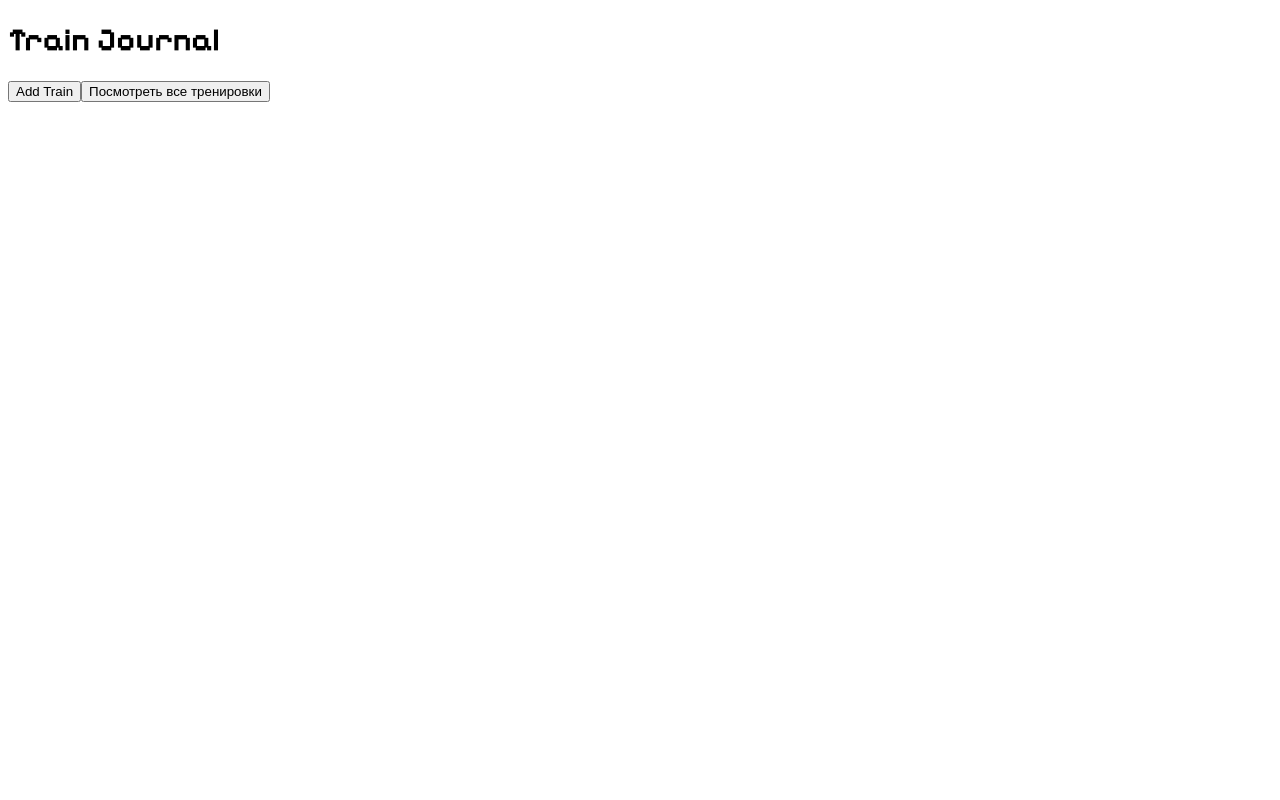
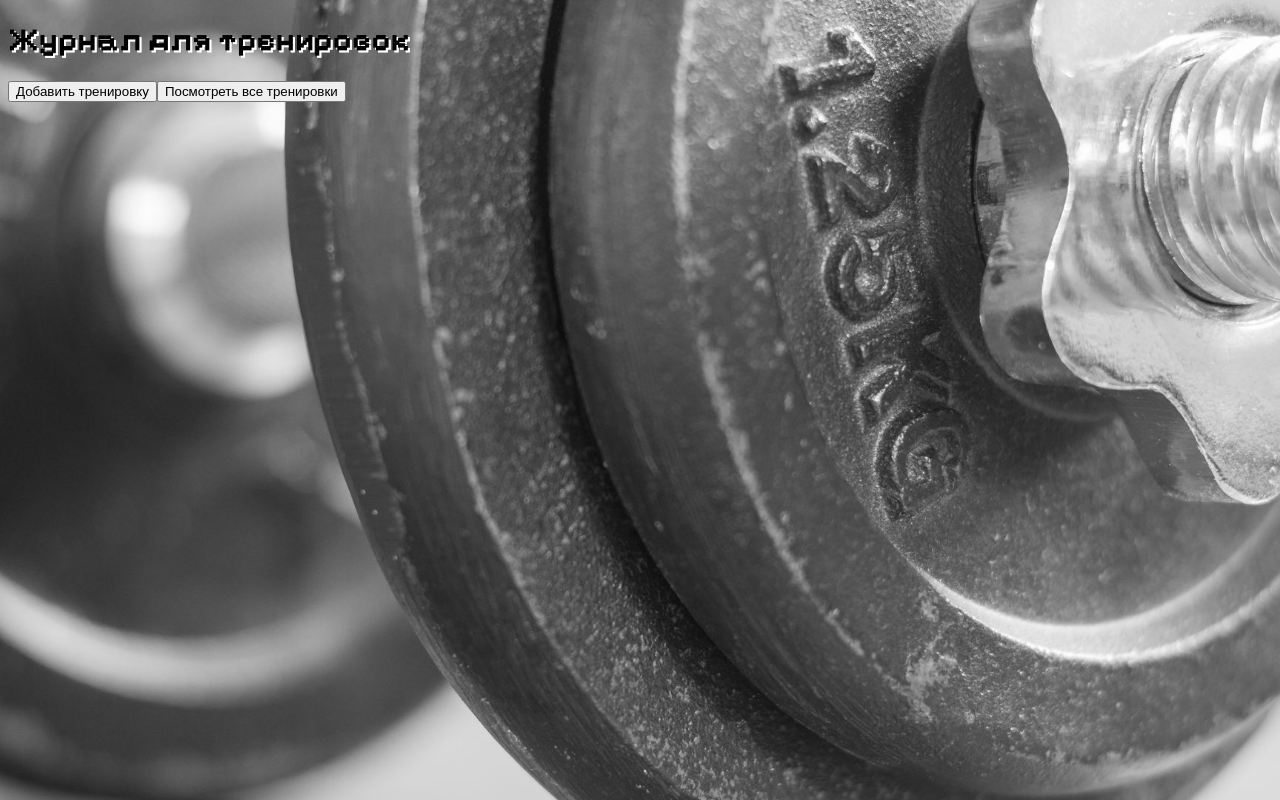
Before and after one commit to DimaShtGitHub/train-journal.github.io, a React (Vite) app: page / in a window 1280 px wide. Built offline with nearby package versions, Linux system fonts and the light colour scheme.

Commit message:
add bg-img and edit  style app

```diff
--- a/src/App.jsx
+++ b/src/App.jsx
@@ -6,8 +6,8 @@ const App = () => {
   const [isModalOpen, setModalOpen] = useState(false);
 
   return (<>
-    <h1>Train Journal</h1>
-    <button onClick={() => setModalOpen(true)}>Add Train</button>
+    <h1>Журнал для тренировок</h1>
+    <button onClick={() => setModalOpen(true)}>Добавить тренировку</button>
     <button>Посмотреть все тренировки</button>
 
     <Modal isOpen={isModalOpen} onClose={() => setModalOpen(false)}>
--- a/src/index.css
+++ b/src/index.css
@@ -110,10 +110,23 @@ code {
   background: var(--code-bg);
 } */
 
+html {
+  height: 100%;
+}
+
+h1 {
+  text-shadow: 2px 2px white, 2px 2px white;
+}
 
 .pixelify-sans {
   font-family: "Pixelify Sans", sans-serif;
   font-optical-sizing: auto;
   font-weight: 400;
   font-style: normal;
+
+
+  background-image: url('./assets/img/shtanga_bliny_tiazheloatleta_115326_1920x1080.jpg');
+  background-repeat: no-repeat; /* не повторять изображение */
+  background-size: cover; /* растянуть на весь экран */
+  background-position: center center; /* центрировать изображение */
 }
--- a/src/pages/NewTrain.jsx
+++ b/src/pages/NewTrain.jsx
@@ -36,11 +36,13 @@ const NewTrain = () => {
 
     const gym = event.target.gym.value
     const num = event.target.num.value
+    const lap = event.target.lap.value
     const weight = event.target.weight.value
 
     setList(pre => [...pre, {
       gym: gym,
       number: num,
+      lap: lap,
       weight: weight
     }])
 
@@ -65,21 +67,25 @@ const NewTrain = () => {
         </p>
 
         <p>
+          <input type="number" name="lap" placeholder="Количество кругов:"></input>
+        </p>
+
+        <p>
           <input type="text" name="weight" placeholder="Дополнительный вес:"></input>
         </p>
-        <button type="submit">добавить в тренировку</button>
+        <button type="submit">+</button>
       </form>
     </div>
 
     <div className="train_list">
       <h2>{day}.{month}.{year}: тренировка {placeTrain.find(el => el.id === 1)?.place}</h2>
-      <p>Упражнение / Количество / Доп. вес</p>
 
         <table>
           <thead>
             <th>№</th>
             <th>Упражнение</th>
-            <th>Кол повторений</th>
+            <th>Кол</th>
+            <th>Круг</th>
             <th>Доп вес</th>
           </thead>
           <tbody>
@@ -89,6 +95,7 @@ const NewTrain = () => {
                   <td>{index + 1}</td>
                   <td>{el.gym}</td>
                   <td>{el.number}</td>
+                  <td>{el.lap}</td>
                   <td>{el.weight}</td>
                 </tr>
               )})
@@ -98,7 +105,7 @@ const NewTrain = () => {
 
 
 
-      <button onClick={setTrain}>Сохранить тренировку</button>
+      <button onClick={setTrain}>Сохранить</button>
     </div>
   </div>
 }
```
Also changed, not shown: src/assets/img/shtanga_bliny_tiazheloatleta_115326_1920x1080.jpg (added).
